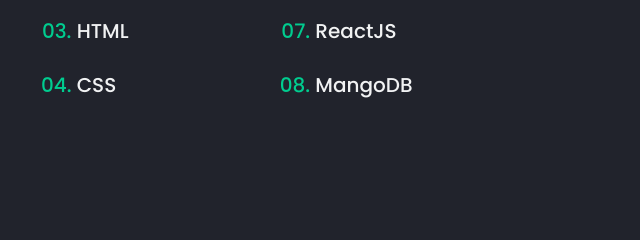
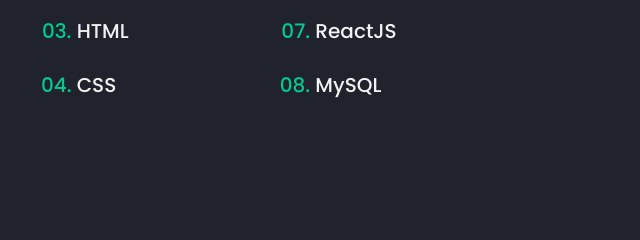
Before and after one commit to Shithik-Asath/Portfolio, a plain HTML site: page index.html in a window 1280 px wide. Shown: the part 1995-2235 px from the top of the page, 640-1280 px from the left. Drawn offline with nearby package versions, Linux system fonts and the light colour scheme.

Commit message:
Final Added

```diff
--- a/index.html
+++ b/index.html
@@ -103,8 +103,6 @@
                      <pattern id="pattern1" patternContentUnits="objectBoundingBox" width="1" height="1">
                         <use href="#imageBlob" transform="matrix(0.00143057 0 0 0.00226984 0.0404062 0)" />
                      </pattern>
-
-                     <!-- Insert your profile (recommended size: 640 x 940) -->
                      <image class="home__img" id="imageBlob" width="640" height="925" href="assets/img/profile.png" />
                   </defs>
                </svg>
@@ -206,7 +204,7 @@
                   <li class="skills__item">Bootstrap</li>
                   <li class="skills__item">JavaScript</li>
                   <li class="skills__item">ReactJS</li>
-                  <li class="skills__item">MangoDB</li>
+                  <li class="skills__item">MySQL</li>
                </ol>
 
             </div>
```
